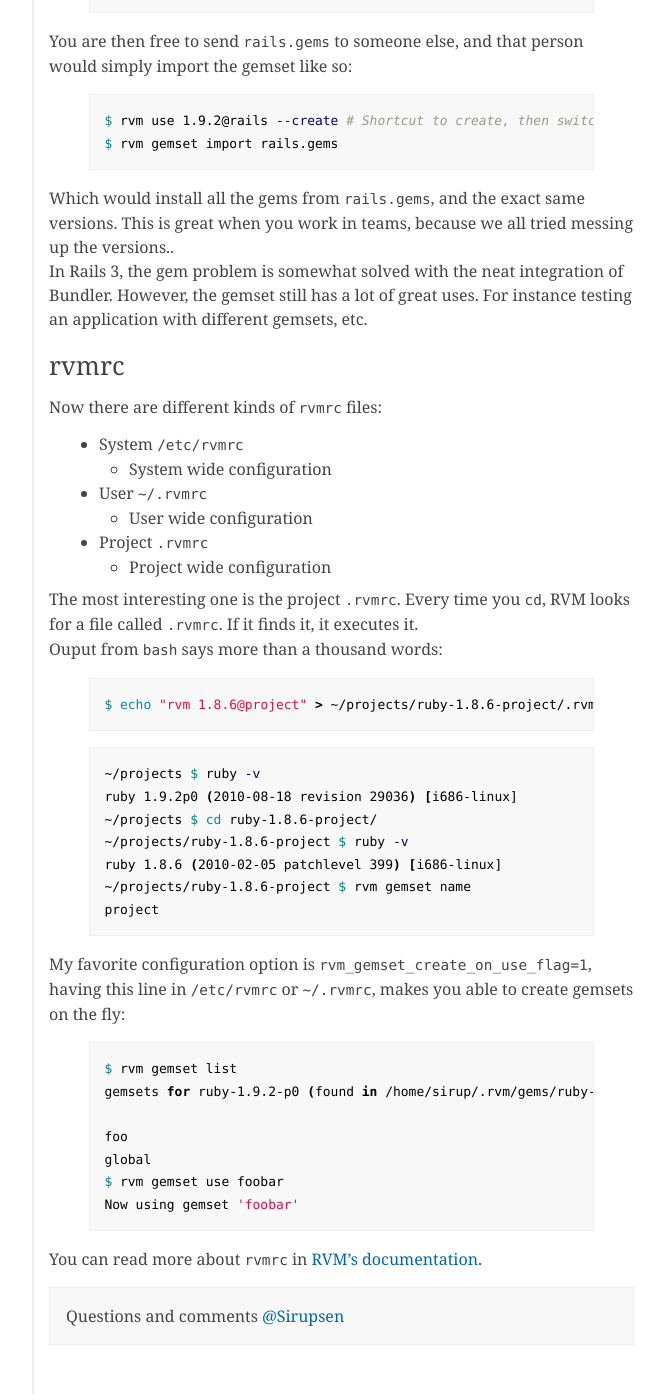
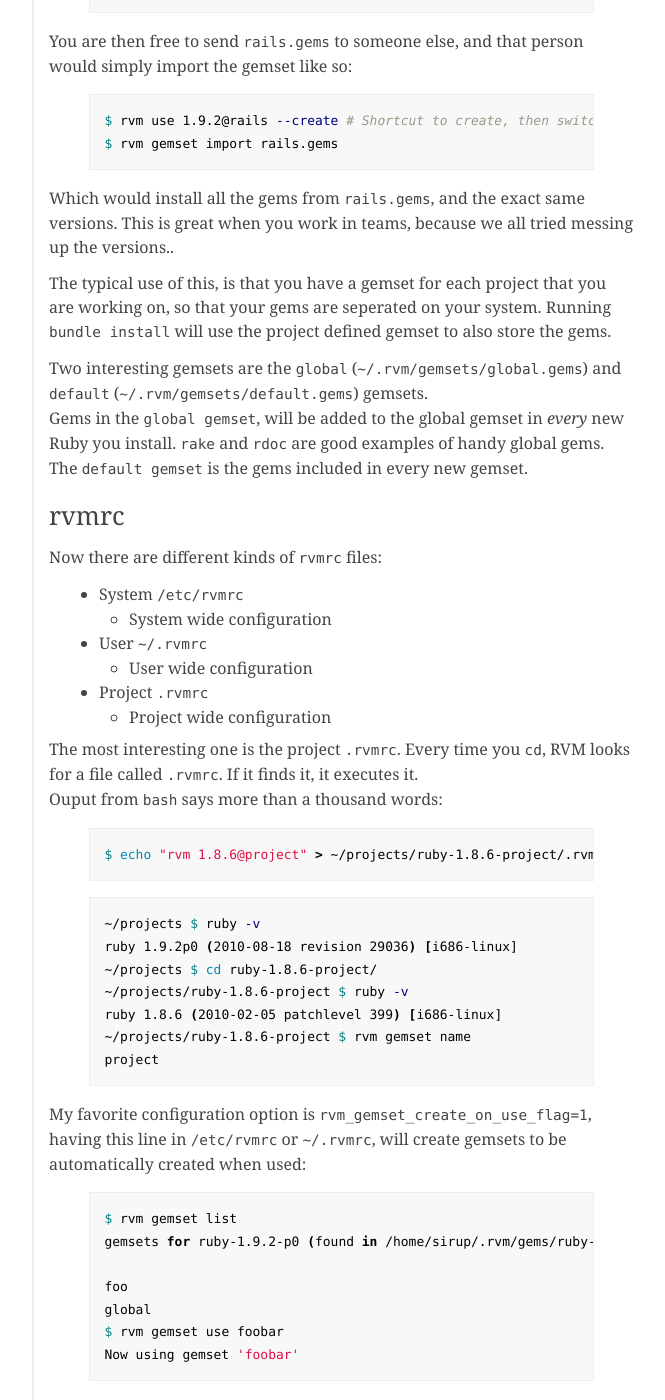
Before and after one commit to igor47/blog, a Jekyll site: the page built from _posts/2010-09-07-how-to-use-rvm-the-right-way.md, in a window 1280 px wide and 1400 px high, scrolled down 3942 px. Shown: the whole window, without its empty margins (218-883 px from the left). Built offline with Jekyll 4.4.1, drawn with Linux system fonts in a browser that asks for light colours; Markdown is read by kramdown in place of the engine named in the settings; comment, search, counter and statistics services are not loaded.

Commit message:
Gemset tricks

```diff
--- a/_posts/2010-09-07-how-to-use-rvm-the-right-way.md
+++ b/_posts/2010-09-07-how-to-use-rvm-the-right-way.md
@@ -163,7 +163,12 @@ $ rvm gemset import rails.gems
 {% endhighlight %}
 
 Which would install all the gems from `rails.gems`, and the exact same versions. This is great when you work in teams, because we all tried messing up the versions..
-In Rails 3, the gem problem is somewhat solved with the neat integration of Bundler. However, the gemset still has a lot of great uses. For instance testing an application with different gemsets, etc.
+
+The typical use of this, is that you have a gemset for each project that you are working on, so that your gems are seperated on your system. Running `bundle install` will use the project defined gemset to also store the gems.
+
+Two interesting gemsets are the `global` (`~/.rvm/gemsets/global.gems`) and `default` (`~/.rvm/gemsets/default.gems`) gemsets.
+Gems in the `global gemset`, will be added to the global gemset in *every* new Ruby you install. `rake` and `rdoc` are good examples of handy global gems.
+The `default gemset` is the gems included in every new gemset.
 
 ## rvmrc
 
@@ -193,7 +198,7 @@ ruby 1.8.6 (2010-02-05 patchlevel 399) [i686-linux]
 project
 {% endhighlight %}
 
-My favorite configuration option is `rvm_gemset_create_on_use_flag=1`, having this line in `/etc/rvmrc` or `~/.rvmrc`, makes you able to create gemsets on the fly:
+My favorite configuration option is `rvm_gemset_create_on_use_flag=1`, having this line in `/etc/rvmrc` or `~/.rvmrc`, will create gemsets to be automatically created when used:
 
 {% highlight bash %}
 $ rvm gemset list
```
